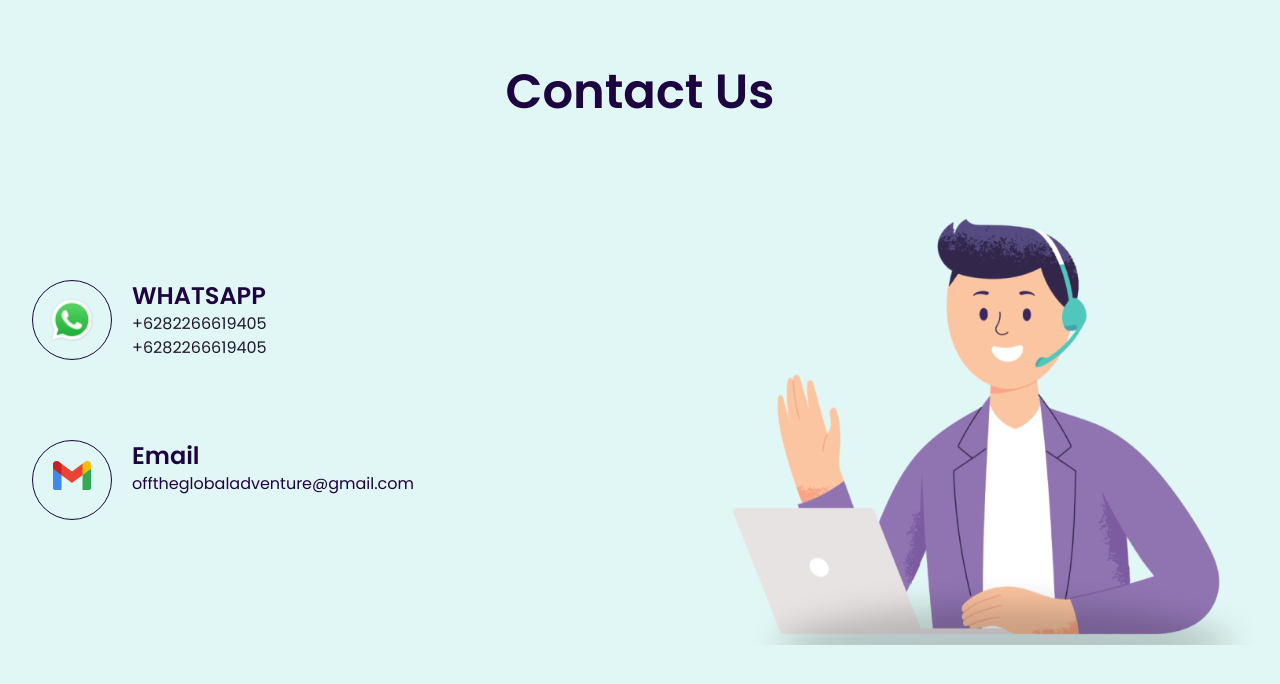
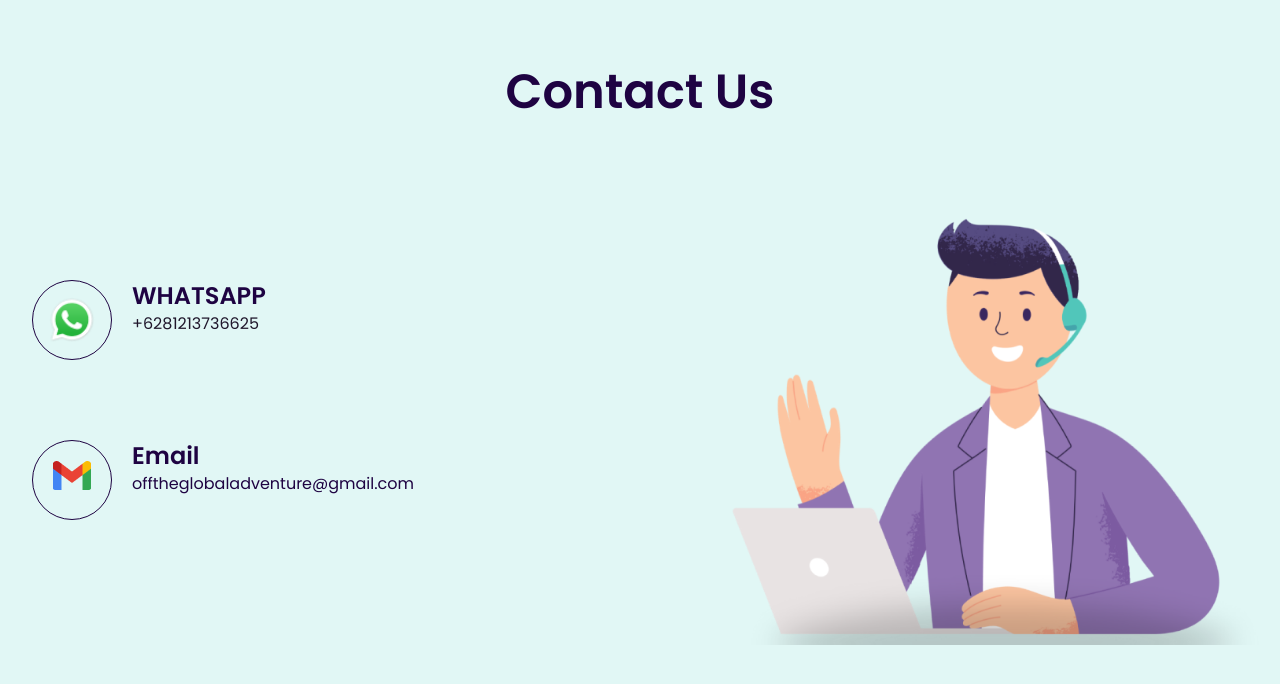
Before and after one commit to gungdikaebs/of-the-global-adventure, a Vue app: page /contact-us in a window 1280 px wide. Shown: the top 684 px of the page. Built offline with nearby package versions, Linux system fonts and the light colour scheme; a web font is replaced by a local one.

Commit message:
added whatsapp to details

```diff
--- a/src/assets/json/destinations.json
+++ b/src/assets/json/destinations.json
@@ -11,7 +11,8 @@
       "region": "Kintamani, Bangli",
       "textDetails": "<strong> Kintamani </strong> is located in the southern part of Batur Tengah Village of Kintamani District, about 20 kms from the town of Bangli or 63 kms(2.30 hours drive) from Denpasar, the capital of Bali Province. All roads are generally in good condition to   access to this place. The fog will descend and blanket entire area of Kintamani with cold temperature in particular at late afternoon until the whole of night. The most amazing panorama at Kintamani can be seen in the morning time, when the sunrise emerges on the surface of earth precisely on the Batur Mountain. ",
       "iframeLink": "https://www.google.com/maps/embed?pb=!1m18!1m12!1m3!1d3948.5769498714776!2d115.33210517500987!3d-8.245223291788106!2m3!1f0!2f0!3f0!3m2!1i1024!2i768!4f13.1!3m3!1m2!1s0x2dd1f5643c11f637%3A0x21bbe52a52636ade!2sKintamani%20mountain!5e0!3m2!1sid!2sid!4v1721613664973!5m2!1sid!2sid",
-      "rating": 0
+      "rating": 0,
+      "contact": "?"
     },
     {
       "id": 2,
--- a/src/components/ContactUs.vue
+++ b/src/components/ContactUs.vue
@@ -1,22 +1,29 @@
 <template>
   <!-- CONTACT US -->
-    <section class="max-w-screen-xl my-14 mx-auto flex flex-col relative" id="Contact" data-aos="fade-up"
-        data-aos-duration="1500">
+  <section
+    class="max-w-screen-xl my-14 mx-auto flex flex-col relative"
+    id="Contact"
+    data-aos="fade-up"
+    data-aos-duration="1500"
+  >
     <h2 class="text-[#1E0342] font-semibold text-[2rem] md:text-[3rem] text-center relative">
       Contact Us
     </h2>
     <div class="flex md:mt-20">
       <div class="flex-1 flex-col p-8">
         <div class="flex py-10">
-                    <div class="border rounded-[10rem] border-[#1E0342] p-3 min-w-[5rem] min-h-[5rem] w-14 flex">
-                        <img src="../assets/icons/Whatsapp.png" class="m-auto  p-2 scale-150 md:scale-125" alt="" />
+          <div
+            class="border rounded-[10rem] border-[#1E0342] p-3 min-w-[5rem] min-h-[5rem] w-14 flex"
+          >
+            <img
+              src="../assets/icons/Whatsapp.png"
+              class="m-auto p-2 scale-150 md:scale-125"
+              alt=""
+            />
           </div>
           <div class="mx-5">
-                        <h3 class="text-[#1E0342] font-semibold text-xl lg:text-2xl">
-                            WHATSAPP
-                        </h3>
-                        <a href="https://wa.me/6282266619405" class="text-[#1f162b] font-normal">+6282266619405</a> <br>
-                        <a href="https://wa.me/6282266619405" class="text-[#1f162b] font-normal">+6282266619405</a>
+            <h3 class="text-[#1E0342] font-semibold text-xl lg:text-2xl">WHATSAPP</h3>
+            <a :href="contact" class="text-[#1f162b] font-normal">{{ whatsapp.numberShow }}</a>
           </div>
         </div>
         <div class="flex py-10">
@@ -24,11 +31,10 @@
             <img src="../assets/icons/Gmail.png" class="p-2" alt="" />
           </div>
           <div class="mx-5">
-                        <h3 class="text-[#1E0342] font-semibold text-xl lg:text-2xl">
-                            Email
-                        </h3>
-                        <a href="mailto: offtheglobaladventure@gmail.com"
-                            class="text-[#1E0342] font-normal">offtheglobaladventure@gmail.com</a>
+            <h3 class="text-[#1E0342] font-semibold text-xl lg:text-2xl">Email</h3>
+            <a :href="`mailto: ` + email.name" class="text-[#1E0342] font-normal">{{
+              email.name
+            }}</a>
           </div>
         </div>
       </div>
@@ -39,3 +45,6 @@
   </section>
   <!-- END CONTACT US -->
 </template>
+<script setup>
+import { whatsapp, email, contact } from '@/config/contact'
+</script>
--- a/src/components/MainDetail.vue
+++ b/src/components/MainDetail.vue
@@ -5,6 +5,7 @@ import StarRating from '@/components/StarRating.vue'
 import { useRoute } from 'vue-router'
 import { ref, computed } from 'vue'
 import 'swiper/css'
+import { contactTemplate } from '@/config/contact'
 
 const props = defineProps({
   datas: {
@@ -83,7 +84,20 @@ const capitalize = (str) => {
                   <a href="">
                     <img src="../assets/icons/Whatsapp.png" alt="" />
                   </a>
-                  <da href="" class="py-3 ml-1 text-sm text-left">Whatsapp</da>
+                  <a
+                    :href="contactTemplate(data.placeName, data.category)"
+                    v-if="data.category"
+                    target="_blank"
+                    class="py-3 ml-1 text-sm text-left"
+                    >Whatsapp</a
+                  >
+                  <a
+                    :href="contactTemplate(data.placeName, 'destination')"
+                    v-else
+                    target="_blank"
+                    class="py-3 ml-1 text-sm text-left"
+                    >Whatsapp</a
+                  >
                 </div>
               </div>
             </div>
--- /dev/null
+++ b/src/config/contact.js
@@ -0,0 +1,38 @@
+// 6282266619405
+const whatsapp = {
+  numberShow: '+6281213736625',
+  number: '6281213736625'
+}
+const email = {
+  name: 'offtheglobaladventure@gmail.com'
+}
+const contact = 'https://wa.me/' + whatsapp.number
+
+function contactTemplate(place, placeType) {
+  place = place.replace(/ /g, '%20')
+  placeType = placeType.toLowerCase()
+
+  if (placeType == 'destination') {
+    return (
+      contact +
+      '/?text=Hello%20%2AOff%20The%20Global%20Adventure!%2A%2C%20%0AI%20would%20like%20to%20ask%20about%20the%20%2A' +
+      place +
+      '%20Destination%2A.%20Could%20you%20explain%20it%20in%20more%20detail%3F'
+    )
+  } else if (placeType == 'restaurant') {
+    return (
+      contact +
+      '/?text=Hello%20%2AOff%20The%20Global%20Adventure!%2A%2C%20%0AI%20would%20like%20to%20ask%20about%20the%20%2A' +
+      place +
+      '%20Restaurant%2A.%20Could%20you%20explain%20it%20in%20more%20detail%3F'
+    )
+  } else if (placeType == 'hotel') {
+    return (
+      contact +
+      '/?text=Hello%20%2AOff%20The%20Global%20Adventure!%2A%2C%20%0AI%20would%20like%20to%20ask%20about%20the%20%2A' +
+      place +
+      '%20Hotel%2A.%20Could%20you%20explain%20it%20in%20more%20detail%3F'
+    )
+  }
+}
+export { whatsapp, email, contact, contactTemplate }
```
Lines whose indentation alone changed are shown as unchanged.
